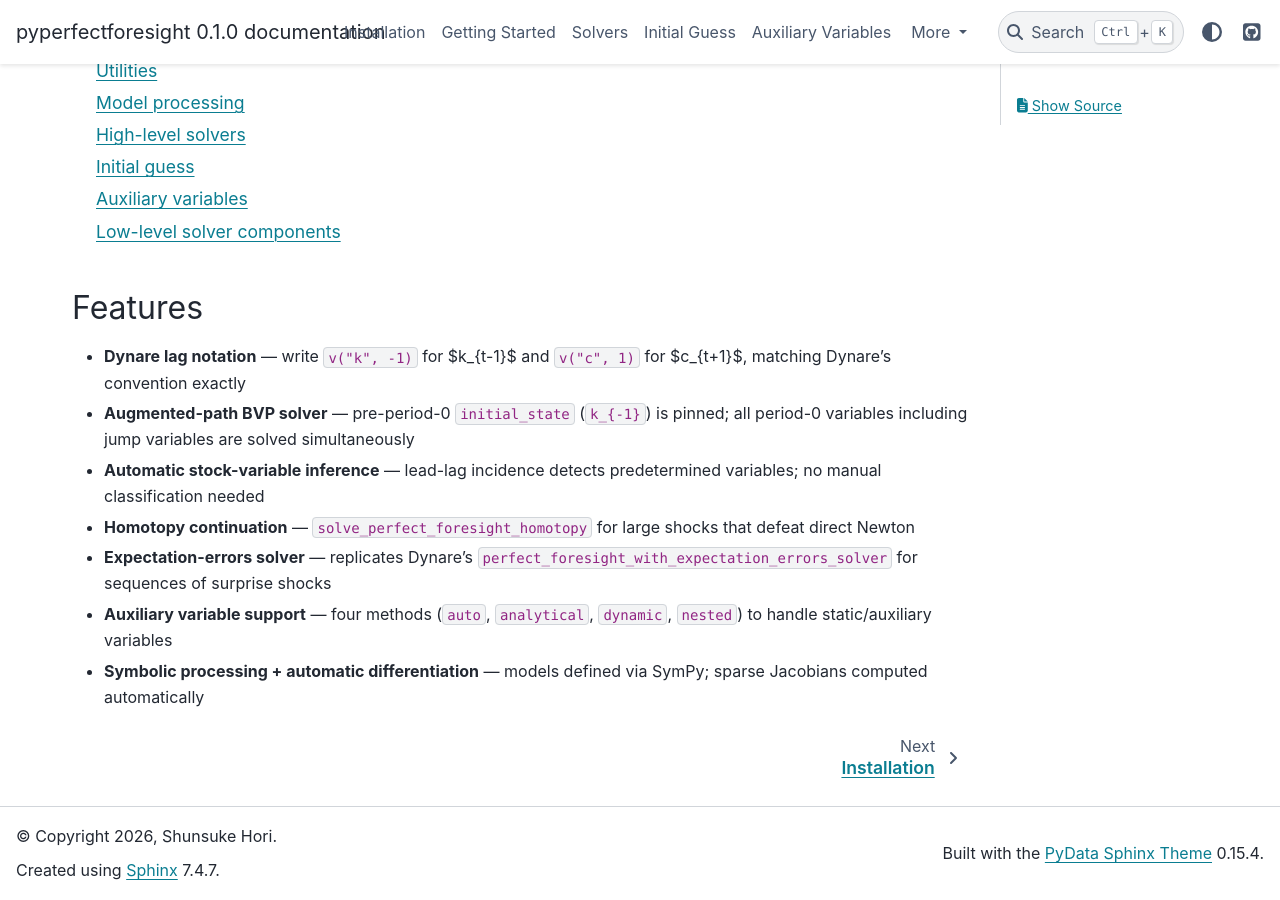
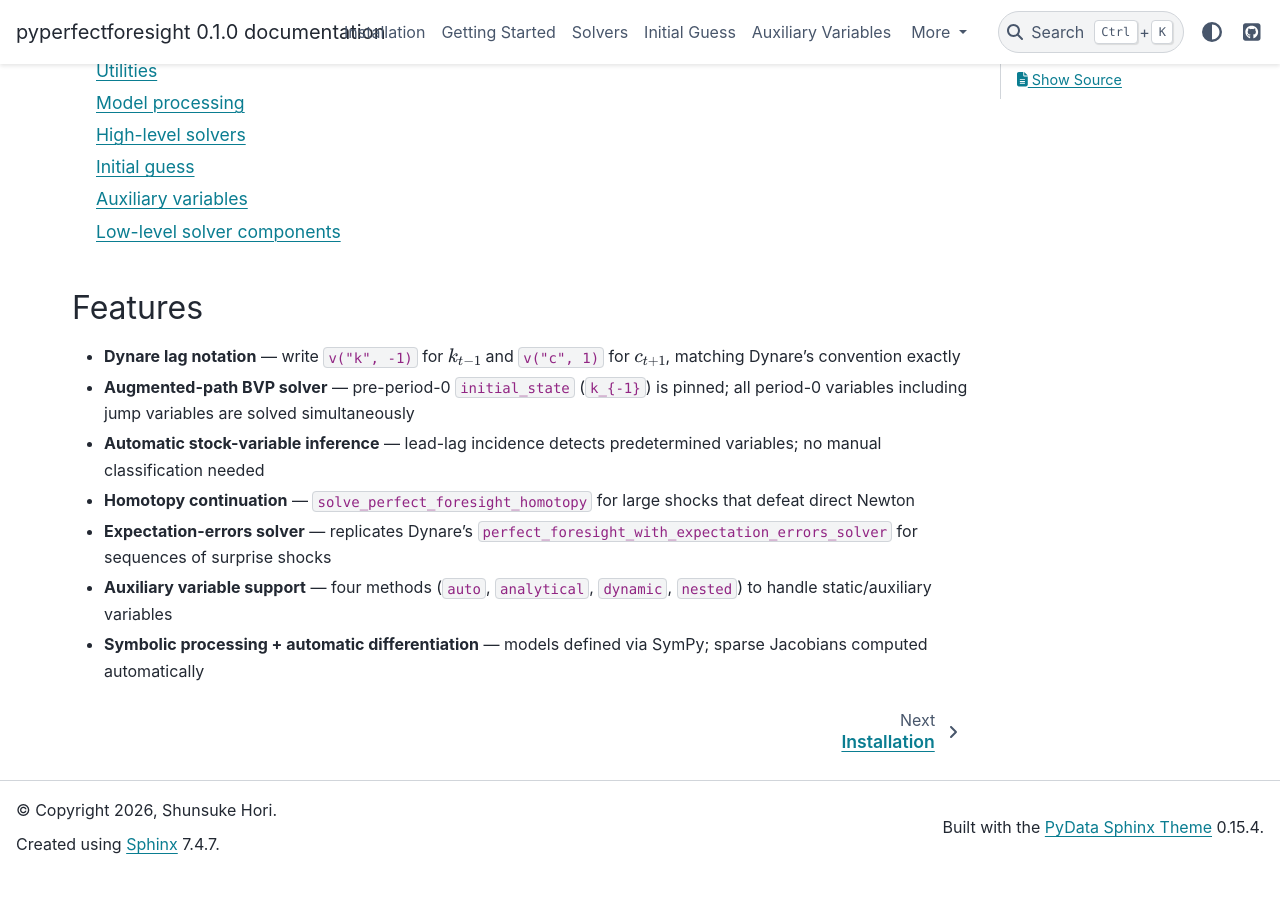
Before and after one commit to Shunsuke-Hori/pyperfectforesight, a Sphinx documentation site: the page built from docs/index.md, in a window 1280 px wide and 900 px high, scrolled down 1127 px. Built offline with Sphinx 7.4.7 and the PyData theme 0.15.4, drawn with Linux system fonts in a browser that asks for light colours; after the commit the page ends 2000 px from its top, so only the background shows below that.

Commit message:
docs: address Copilot review comments
- Add pull_request trigger to docs workflow (build without deploy on PRs)
- Enable dollarmath MyST extension so $...$ renders as math
- Read release version dynamically from importlib.metadata
- Gitignore docs/generated/ (autosummary build artifacts)

Co-Authored-By: Claude Sonnet 4.6 <noreply@anthropic.com>

```diff
--- a/docs/conf.py
+++ b/docs/conf.py
@@ -5,6 +5,7 @@
 
 import os
 import sys
+from importlib.metadata import version as _version
 
 # -- Path setup --------------------------------------------------------------
 sys.path.insert(0, os.path.abspath(".."))
@@ -12,7 +13,7 @@ sys.path.insert(0, os.path.abspath(".."))
 # -- Project information -----------------------------------------------------
 project = "pyperfectforesight"
 author = "Shunsuke Hori"
-release = "0.1.0"
+release = _version("pyperfectforesight")
 copyright = "2026, Shunsuke Hori"
 
 # -- General configuration ---------------------------------------------------
@@ -29,7 +30,7 @@ templates_path = ["_templates"]
 exclude_patterns = ["_build", "Thumbs.db", ".DS_Store"]
 
 # -- MyST configuration ------------------------------------------------------
-myst_enable_extensions = ["colon_fence", "deflist"]
+myst_enable_extensions = ["colon_fence", "deflist", "dollarmath"]
 
 # -- HTML output -------------------------------------------------------------
 html_theme = "pydata_sphinx_theme"
```
Also changed, not shown: 2 other files.
